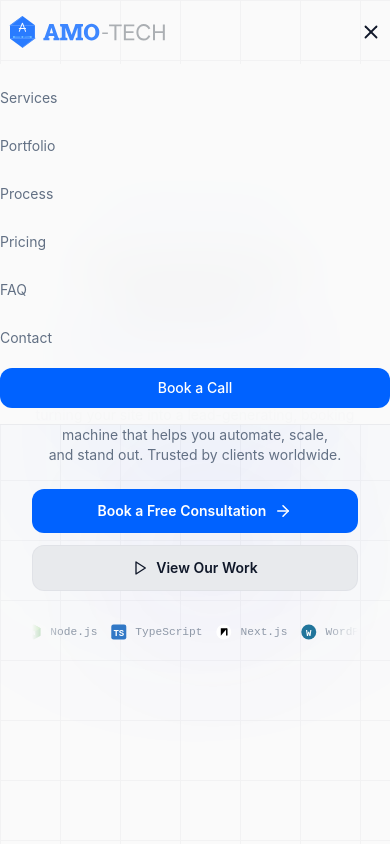
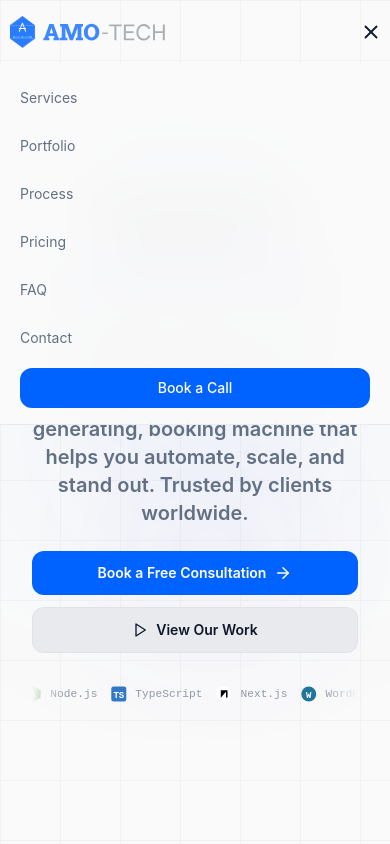
Before and after one commit to WW-AMO-TECH/AMO-TECH, a React (Vite) app: page / in a window 390 px wide. Both pictures are taken after a click on the button "Toggle menu". Shown: the top 844 px of the page. Built offline with nearby package versions, Linux system fonts and the light colour scheme.

Commit message:
Twelvth commit - Fixed mobile navbar and hero mini text

```diff
--- a/src/components/Hero.tsx
+++ b/src/components/Hero.tsx
@@ -55,7 +55,7 @@ const Hero = () => {
           initial={{ opacity: 0, y: 30 }}
           animate={{ opacity: 1, y: 0 }}
           transition={{ duration: 0.6, delay: 0.2 }}
-          className="text-sm sm:text-lg md:text-xl text-muted-foreground max-w-2xl mx-auto mb-6 sm:mb-10 text-balance"
+          className="text-xl font-semibold sm:text-lg md:text-xl text-muted-foreground max-w-2xl mx-auto mb-6 sm:mb-10 text-balance"
         >
           We build performance-driven websites and web apps for individuals and companies —
           turning your site into a lead-generating, booking machine that helps you automate, scale,
--- a/src/components/Navbar.tsx
+++ b/src/components/Navbar.tsx
@@ -87,7 +87,7 @@ const Navbar = () => {
             exit={{ opacity: 0, height: 0 }}
             className="md:hidden bg-background/95 backdrop-blur-xl border-b border-border/50 overflow-hidden"
           >
-            <div className="container-narrow py-4 flex flex-col gap-3">
+            <div className="container-narrow py-4 px-5 flex flex-col gap-3">
               {navLinks.map((link) => (
                 <a
                   key={link.href}
```
